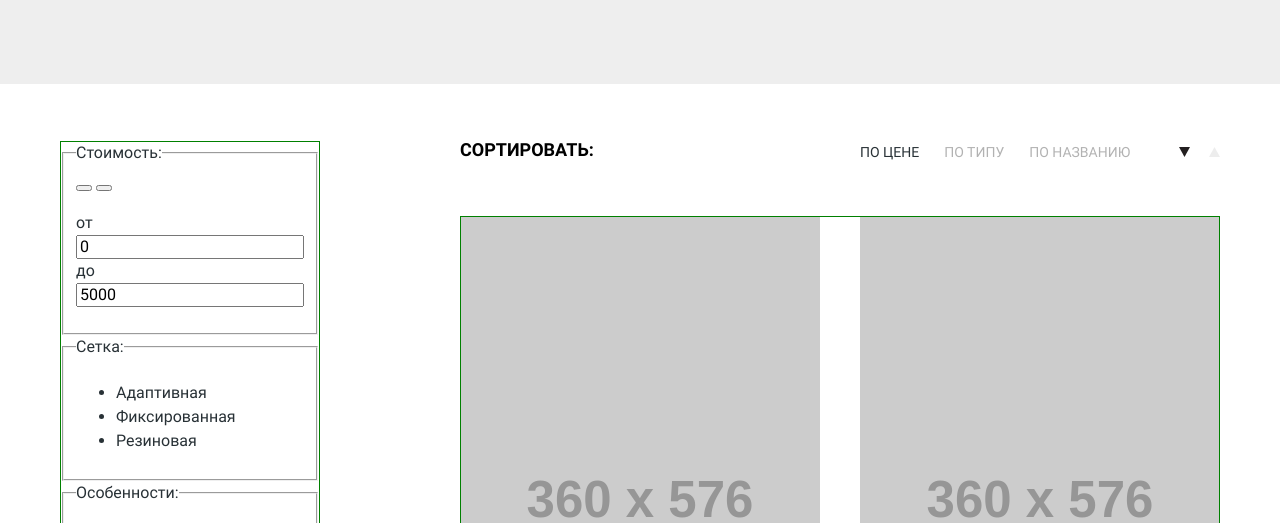
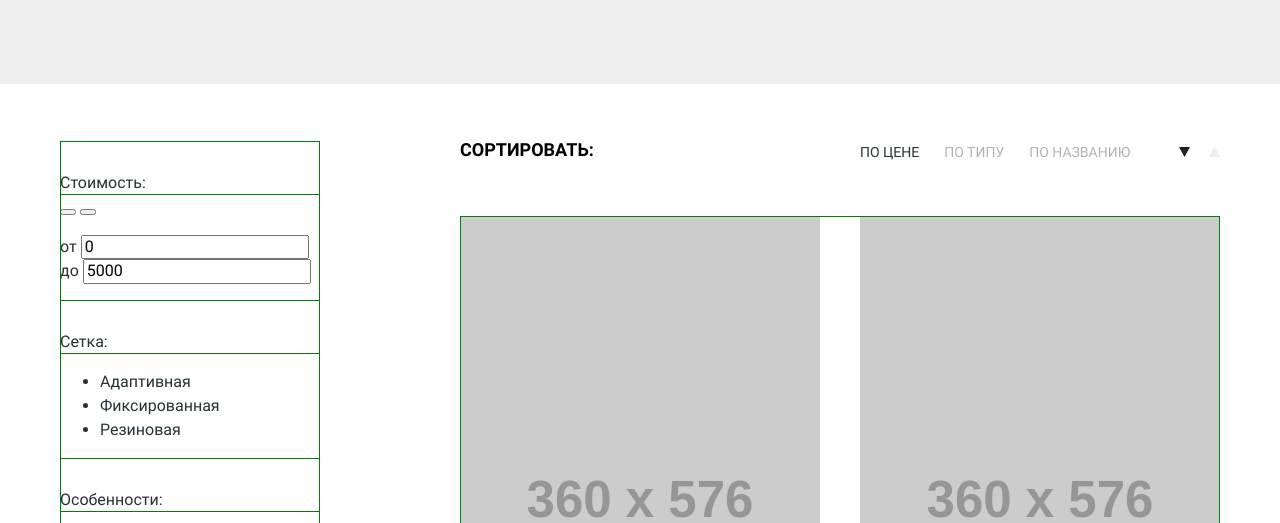
Before and after one commit to yialo/html_1, a website: page source/catalog.html in a window 1280 px wide. Shown: the part 271-794 px from the top of the page. Drawn offline with nearby package versions, Linux system fonts and the light colour scheme; files that its build step writes are made by us from their sources; placeholder pictures from the web are drawn by us.

Commit message:
catalog layout improved: unnecessary width properties removed

```diff
--- a/source/sass/blocks/catalog.scss
+++ b/source/sass/blocks/catalog.scss
@@ -11,12 +11,10 @@
   flex-grow: 1;
   &--left {
     align-items: flex-end;
-    width: 260px;
     margin-right: 140px;
   }
   &--right {
     align-items: flex-start;
-    width: 760px;
   }
 }
 
@@ -25,5 +23,14 @@
 }
 
 .catalog__sorting {
+  width: 760px;
   margin-bottom: 55px;
 }
+
+.catalog__showcase {
+  width: 760px;
+}
+
+.catalog__pagination {
+  width: 760px;
+}
--- a/source/sass/blocks/filter.scss
+++ b/source/sass/blocks/filter.scss
@@ -3,3 +3,19 @@
 .filter {
   @include outliner;
 }
+
+
+
+.filter__section {
+  margin-left: 0;
+  margin-right: 0;
+  padding: 0;
+  border-style: none;
+}
+
+.filter__section-title {
+  @include outliner;
+
+  width: 100%;
+  padding-top: 30px;
+}
--- a/source/sass/blocks/pagination.scss
+++ b/source/sass/blocks/pagination.scss
@@ -2,8 +2,6 @@
 
 .pagination {
   @include outliner;
-
-  width: 760px;
 }
 
 .pagination__list {
--- a/source/sass/blocks/showcase.scss
+++ b/source/sass/blocks/showcase.scss
@@ -2,8 +2,6 @@
 
 .showcase {
   @include outliner;
-
-  width: 760px;
 }
 
 .showcase__list {
```
